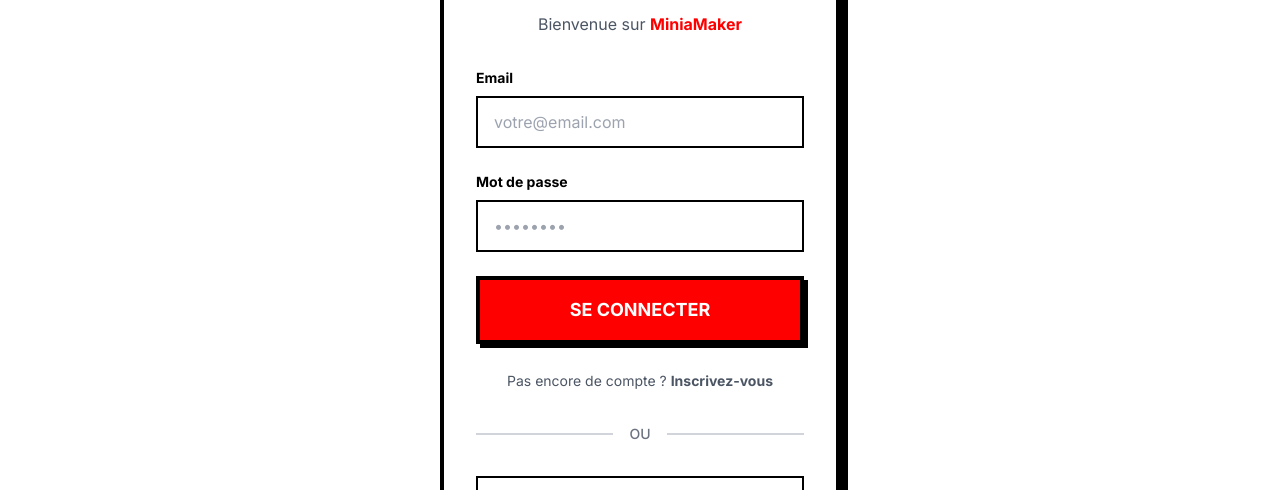
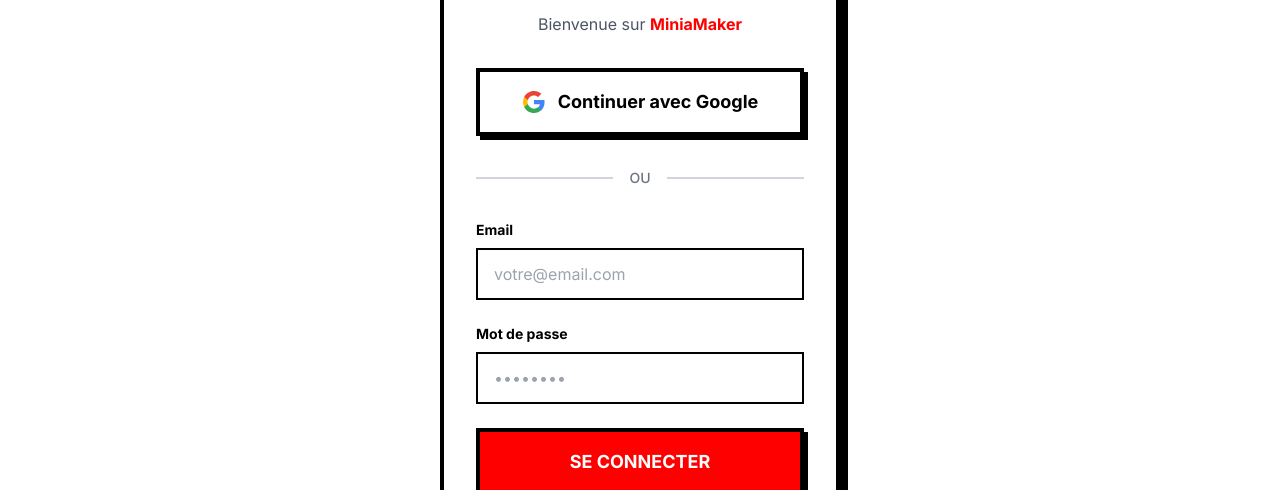
Before and after one commit to biendoubrian23/MiniaMaker, a Next.js app: page /auth in a window 1280 px wide. Shown: the part 264-754 px from the top of the page. Built offline with nearby package versions, Linux system fonts and the light colour scheme; no server answers.

Commit message:
feat: Ajouter la page de callback pour l'authentification OAuth et améliorer la gestion de la connexion avec Google

```diff
--- a/app/auth/page.tsx
+++ b/app/auth/page.tsx
@@ -18,7 +18,27 @@
   const [confirmPassword, setConfirmPassword] = useState('');
   const [name, setName] = useState('');
   const [loading, setLoading] = useState(false);
+  const [googleLoading, setGoogleLoading] = useState(false);
   const [error, setError] = useState<string | null>(null);
+
+  const handleGoogleSignIn = async () => {
+    setError(null);
+    setGoogleLoading(true);
+
+    try {
+      const { error } = await supabase.auth.signInWithOAuth({
+        provider: 'google',
+        options: {
+          redirectTo: `${window.location.origin}/auth/callback`,
+        },
+      });
+
+      if (error) throw error;
+    } catch (err: any) {
+      setError(err.message || t('auth.error'));
+      setGoogleLoading(false);
+    }
+  };
 
   const validateEmail = (email: string): boolean => {
     const emailRegex = /^[^\s@]+@[^\s@]+\.[^\s@]+$/;
@@ -115,6 +135,31 @@
           <p className="text-sm md:text-base text-gray-600 text-center mb-6 md:mb-8">
             {isLogin ? t('auth.welcomeTo') : t('auth.join')} <span className="font-bold text-youtubeRed">MiniaMaker</span>
           </p>
+
+          {/* Bouton Google */}
+          <button
+            onClick={handleGoogleSignIn}
+            disabled={googleLoading}
+            className="w-full px-4 md:px-6 py-3 md:py-4 bg-white text-black text-base md:text-lg font-bold border-2 md:border-4 border-black shadow-[3px_3px_0px_0px_rgba(0,0,0,1)] md:shadow-[4px_4px_0px_0px_rgba(0,0,0,1)] hover:shadow-[2px_2px_0px_0px_rgba(0,0,0,1)] hover:translate-x-[2px] hover:translate-y-[2px] transition-all duration-200 disabled:opacity-50 disabled:cursor-not-allowed flex items-center justify-center gap-3"
+          >
+            <svg className="w-5 h-5 md:w-6 md:h-6" viewBox="0 0 24 24">
+              <path fill="#4285F4" d="M22.56 12.25c0-.78-.07-1.53-.2-2.25H12v4.26h5.92c-.26 1.37-1.04 2.53-2.21 3.31v2.77h3.57c2.08-1.92 3.28-4.74 3.28-8.09z"/>
+              <path fill="#34A853" d="M12 23c2.97 0 5.46-.98 7.28-2.66l-3.57-2.77c-.98.66-2.23 1.06-3.71 1.06-2.86 0-5.29-1.93-6.16-4.53H2.18v2.84C3.99 20.53 7.7 23 12 23z"/>
+              <path fill="#FBBC05" d="M5.84 14.09c-.22-.66-.35-1.36-.35-2.09s.13-1.43.35-2.09V7.07H2.18C1.43 8.55 1 10.22 1 12s.43 3.45 1.18 4.93l2.85-2.22.81-.62z"/>
+              <path fill="#EA4335" d="M12 5.38c1.62 0 3.06.56 4.21 1.64l3.15-3.15C17.45 2.09 14.97 1 12 1 7.7 1 3.99 3.47 2.18 7.07l3.66 2.84c.87-2.6 3.3-4.53 6.16-4.53z"/>
+            </svg>
+            {googleLoading ? t('auth.loading') : t('auth.continueWithGoogle')}
+          </button>
+
+          {/* Séparateur */}
+          <div className="relative my-6 md:my-8">
+            <div className="absolute inset-0 flex items-center">
+              <div className="w-full border-t-2 border-gray-300"></div>
+            </div>
+            <div className="relative flex justify-center text-xs md:text-sm">
+              <span className="px-4 bg-white text-gray-500 font-medium">{t('auth.or')}</span>
+            </div>
+          </div>
 
           {/* Formulaire */}
           <form onSubmit={handleSubmit} className="space-y-4 md:space-y-6">
@@ -219,13 +264,10 @@
             </button>
           </div>
 
-          {/* Séparateur */}
+          {/* Séparateur 2 */}
           <div className="relative my-6 md:my-8">
             <div className="absolute inset-0 flex items-center">
               <div className="w-full border-t-2 border-gray-300"></div>
-            </div>
-            <div className="relative flex justify-center text-xs md:text-sm">
-              <span className="px-4 bg-white text-gray-500 font-medium">{t('auth.or')}</span>
             </div>
           </div>
 
--- a/app/dashboard/settings/page.tsx
+++ b/app/dashboard/settings/page.tsx
@@ -1,7 +1,7 @@
 // Page Paramètres - Dashboard
 'use client';
 
-import React, { useState } from 'react';
+import React, { useState, useEffect } from 'react';
 import { useAuth } from '@/contexts/AuthContext';
 import { useTranslation } from '@/hooks/useTranslation';
 import { supabase } from '@/lib/supabase';
@@ -9,9 +9,17 @@
 export default function SettingsPage() {
     const { user, profile, refreshProfile } = useAuth();
     const { t } = useTranslation();
-    const [fullName, setFullName] = useState(profile?.full_name || '');
+
+    // Récupérer le nom depuis Google si le profil n'en a pas
+    const googleName = user?.user_metadata?.full_name || user?.user_metadata?.name || '';
+    const [fullName, setFullName] = useState('');
     const [saving, setSaving] = useState(false);
     const [message, setMessage] = useState<{ type: 'success' | 'error'; text: string } | null>(null);
+
+    // Mettre à jour fullName quand profile ou user change
+    useEffect(() => {
+        setFullName(profile?.full_name || googleName);
+    }, [profile, googleName]);
 
     const handleSave = async () => {
         if (!user) return;
@@ -165,7 +173,7 @@
                     </h2>
 
                     <p className="text-gray-600 mb-4">
-                        Membre depuis le {profile?.created_at ? new Date(profile.created_at).toLocaleDateString('fr-FR') : '-'}
+                        Membre depuis le {profile?.created_at ? new Date(profile.created_at).toLocaleDateString('fr-FR', { day: 'numeric', month: 'long', year: 'numeric' }) : 'Date inconnue'}
                     </p>
                 </section>
             </div>
--- a/app/dashboard/workspace/page.tsx
+++ b/app/dashboard/workspace/page.tsx
@@ -212,18 +212,18 @@
                                     <span className="w-1 h-4 bg-youtubeRed"></span>
                                     {t('generate.imageCount')}
                                 </label>
-                                <div className="flex space-x-4">
+                                <div className="grid grid-cols-4 gap-2">
                                     {[1, 2, 3, 4].map((num) => (
                                         <button
                                             key={num}
                                             onClick={() => setCount(num)}
                                             className={`
-                        px-6 py-3 border-2 font-medium transition-all duration-300 hover:scale-110
-                        ${count === num
-                                                    ? 'bg-youtubeRed text-white border-youtubeRed shadow-lg shadow-youtubeRed/50 scale-105'
+                                                px-3 py-3 border-2 font-medium transition-all duration-300 hover:scale-105
+                                                ${count === num
+                                                    ? 'bg-youtubeRed text-white border-youtubeRed shadow-lg shadow-youtubeRed/50'
                                                     : 'bg-white text-textPrimary border-border hover:border-youtubeRed hover:shadow-md'
                                                 }
-                      `}
+                                            `}
                                         >
                                             {num}
                                         </button>
--- a/components/Sidebar.tsx
+++ b/components/Sidebar.tsx
@@ -21,7 +21,7 @@
 
 export default function Sidebar({ isOpen = true, onClose }: SidebarProps) {
     const pathname = usePathname();
-    const { profile, signOut, loading } = useAuth();
+    const { user, profile, signOut, loading } = useAuth();
     const { t } = useTranslation();
 
     // Utiliser les traductions directement dans la définition pour éviter les erreurs TypeScript
@@ -119,11 +119,11 @@
                     <div className="p-4 border-b-2 border-gray-200 bg-gray-50">
                         <div className="flex items-center gap-3">
                             <div className="w-10 h-10 bg-youtubeRed text-white rounded-full flex items-center justify-center font-bold text-lg">
-                                {(profile.full_name || profile.email).charAt(0).toUpperCase()}
+                                {(profile.full_name || user?.user_metadata?.full_name || user?.user_metadata?.name || profile.email).charAt(0).toUpperCase()}
                             </div>
                             <div className="flex-1 min-w-0">
                                 <p className="font-bold text-black text-sm truncate">
-                                    {profile.full_name || profile.email}
+                                    {profile.full_name || user?.user_metadata?.full_name || user?.user_metadata?.name || profile.email}
                                 </p>
                                 <div className="flex items-center gap-2 mt-1">
                                     <span className={`px-2 py-0.5 text-xs font-bold border ${profile.subscription_tier === 'pro'
--- a/locales/en.ts
+++ b/locales/en.ts
@@ -105,6 +105,8 @@
   'auth.passwordMismatch': 'Passwords do not match',
   'auth.nameRequired': 'Please enter your full name',
   'auth.error': 'An error occurred',
+  'auth.continueWithGoogle': 'Continue with Google',
+  'auth.orContinueWith': 'Or continue with',
 
   // Pricing page
   'pricing.title': 'Choose Your Plan',
--- a/locales/fr.ts
+++ b/locales/fr.ts
@@ -105,6 +105,8 @@
   'auth.passwordMismatch': 'Les mots de passe ne correspondent pas',
   'auth.nameRequired': 'Veuillez entrer votre nom complet',
   'auth.error': 'Une erreur est survenue',
+  'auth.continueWithGoogle': 'Continuer avec Google',
+  'auth.orContinueWith': 'Ou continuer avec',
 
   // Page tarifs
   'pricing.title': 'Choisissez Votre Plan',
```
Also changed, not shown: app/auth/callback/page.tsx (added, +82 -0 lines), 1 other file (tests, documents, lock files or other folders).
